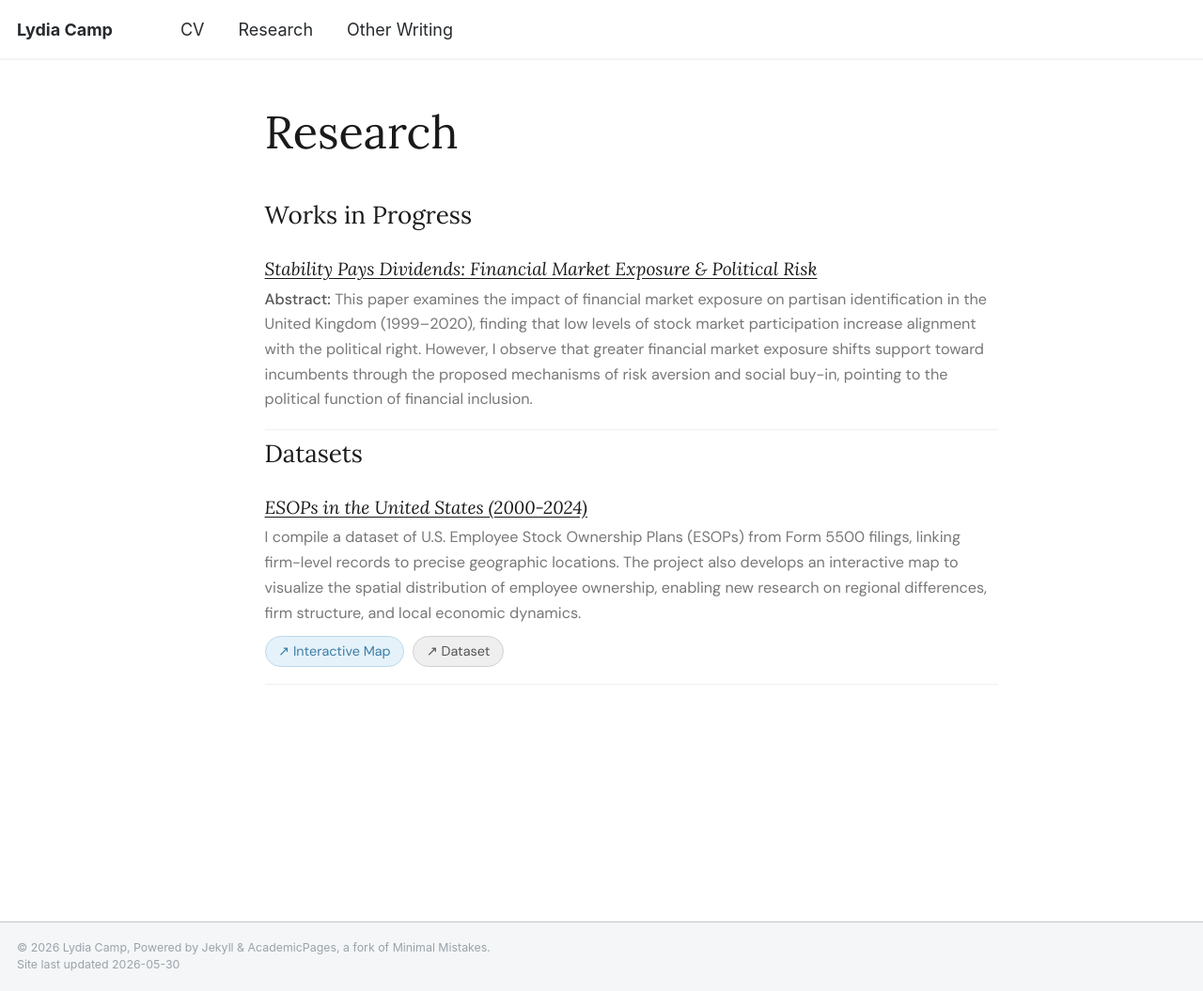
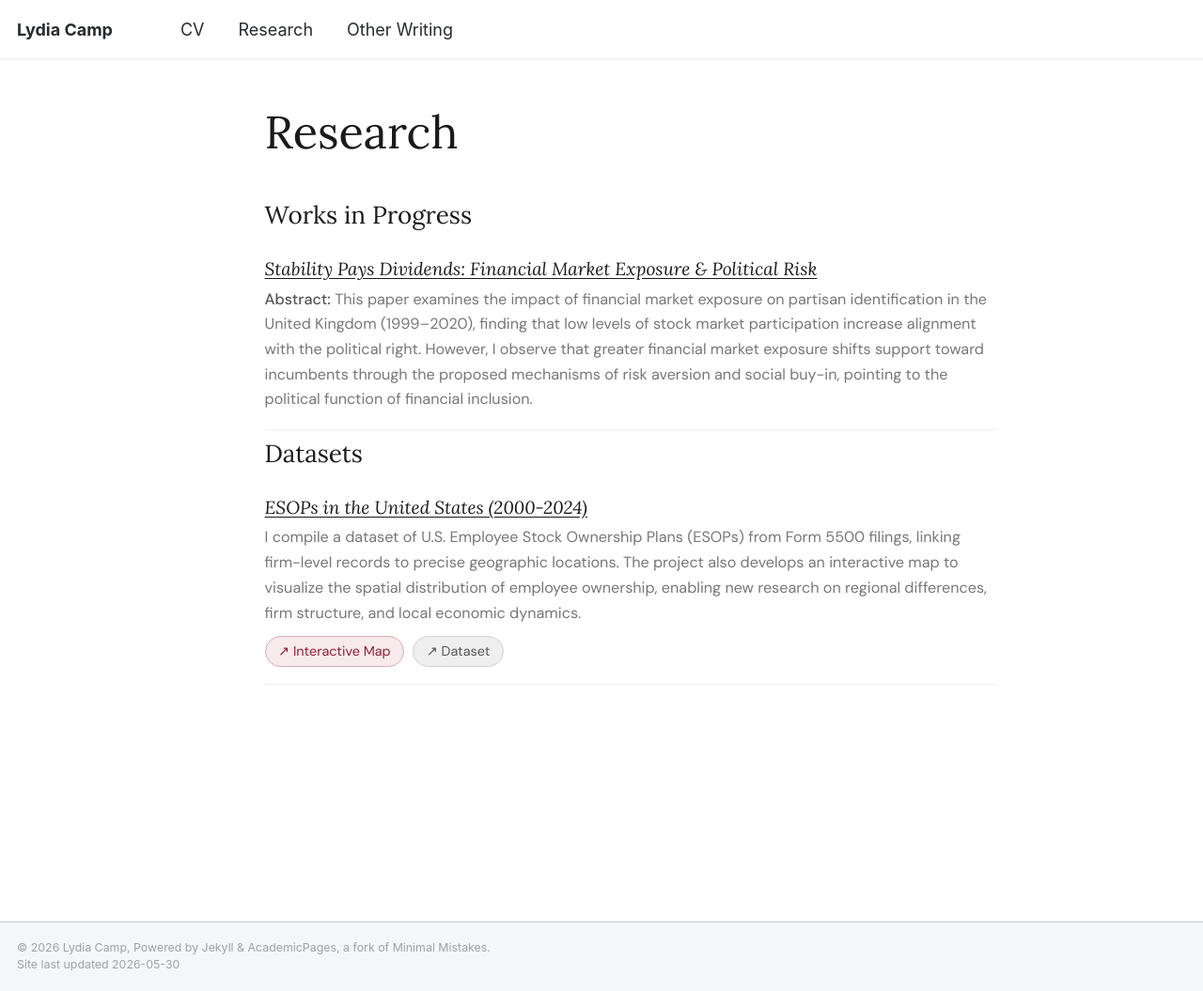
Before and after one commit to lydiagcamp/lydiagcamp.github.io, a Jekyll site: the page built from _pages/publications.html, in a window 1280 px wide and 1055 px high. Shown: the whole window at 94% size. Built offline with Jekyll 4.4.1, drawn with Linux system fonts in a browser that asks for light colours.

Commit message:
Fix layout, oval photo, footer, sidebar box, and research tag colors
- Remove errant margin-left from .archive (fixes Research/Writing alignment)
- Sidebar card constrained to content height, positioned flush left
- Author avatar forced to true oval with !important overrides
- Footer follow/feed bar removed from HTML entirely
- Research tags updated from blue to wine red accent

Co-Authored-By: Claude Sonnet 4.6 <noreply@anthropic.com>

```diff
--- a/_includes/footer.html
+++ b/_includes/footer.html
@@ -1,23 +1,4 @@
 {% include base_path %}
-
-{% if site.author.github or site.author.bitbucket or site.atom_feed.hide != true %}
-<div class="page__footer-follow">
-  <ul class="social-icons">
-    {% if site.data.ui-text[site.locale].follow_label %}
-      <li><strong>{{ site.data.ui-text[site.locale].follow_label }}</strong></li>
-    {% endif %}
-    {% if site.author.github %}
-      <li><a href="http://github.com/{{ site.author.github }}"><i class="fab fa-github" aria-hidden="true"></i> GitHub</a></li>
-    {% endif %}
-    {% if site.author.bitbucket %}
-      <li><a href="http://bitbucket.org/{{ site.author.bitbucket }}"><i class="fab fa-bitbucket" aria-hidden="true"></i> Bitbucket</a></li>
-    {% endif %}
-    {% if site.atom_feed.hide != true %}
-    <li><a href="{% if site.atom_feed.path %}{{ site.atom_feed.path }}{% else %}{{ base_path }}/feed.xml{% endif %}"><i class="fa fa-fw fa-rss-square" aria-hidden="true"></i> {{ site.data.ui-text[site.locale].feed_label | default: "Feed" }}</a></li>
-    {% endif %}
-  </ul>
-</div>
-{% endif %}
 
 <div class="page__footer-copyright">
   &copy; {{ site.time | date: '%Y' }} {{ site.name | default: site.title }}, {{ site.data.ui-text[site.locale].powered_by | default: "Powered by" }} <a href="http://jekyllrb.com" rel="nofollow">Jekyll</a> &amp; <a href="https://github.com/academicpages/academicpages.github.io">AcademicPages</a>, a fork of <a href="https://mademistakes.com/work/minimal-mistakes-jekyll-theme/" rel="nofollow">Minimal Mistakes</a>.<br />
--- a/_pages/publications.html
+++ b/_pages/publications.html
@@ -122,9 +122,9 @@ author_profile: false
     font-size: 0.8rem;
     font-family: 'DM Sans', sans-serif;
     font-weight: 400;
-    color: #3a7ea8;
-    background-color: #e6f2f9;
-    border: 1px solid #b8d9ed;
+    color: #8b2032;
+    background-color: #f7eaec;
+    border: 1px solid #d9a8af;
     border-radius: 20px;
     padding: 0.25rem 0.75rem;
     text-decoration: none !important;
@@ -132,12 +132,12 @@ author_profile: false
   }
 
   .research-tag:visited {
-    color: #3a7ea8;
+    color: #8b2032;
   }
 
   .research-tag:hover {
-    background-color: #cce5f5;
-    color: #2a5f82;
+    background-color: #efcdd1;
+    color: #6e1828;
     text-decoration: none !important;
   }
 
--- a/assets/css/custom.css
+++ b/assets/css/custom.css
@@ -90,23 +90,21 @@ details[open] summary {
   padding: 0.2rem 0.65rem;
 }
 
-/* Sidebar card box */
+/* Sidebar card box — wraps only the content, not full page height */
 .sidebar [itemscope] {
   background-color: #faf8f8;
   border: 1px solid #e8e0e0;
   border-radius: 8px;
   padding: 1.2rem 1rem;
+  height: fit-content;
+  align-self: flex-start;
 }
 
-/* Sidebar positioning — pull left, add gap to content */
+/* Sidebar positioning — flush to left edge */
 .sidebar.sticky {
+  left: 0 !important;
   padding-left: 0 !important;
   margin-left: 0 !important;
-}
-
-.page__content,
-.archive {
-  margin-left: 1.5rem;
 }
 
 /* Hide footer Follow section */
@@ -114,14 +112,17 @@ details[open] summary {
   display: none !important;
 }
 
-/* Author avatar — oval */
+/* Author avatar — traditional oval */
 .author__avatar img {
-  width: 130px;
-  height: 165px;
-  object-fit: cover;
-  border-radius: 50%;
+  width: 120px !important;
+  height: 160px !important;
+  max-width: none !important;
+  object-fit: cover !important;
+  border-radius: 50% !important;
   display: block;
   margin: 0 auto;
+  padding: 0 !important;
+  border: none !important;
 }
 
 /* Nav link hover */
```
